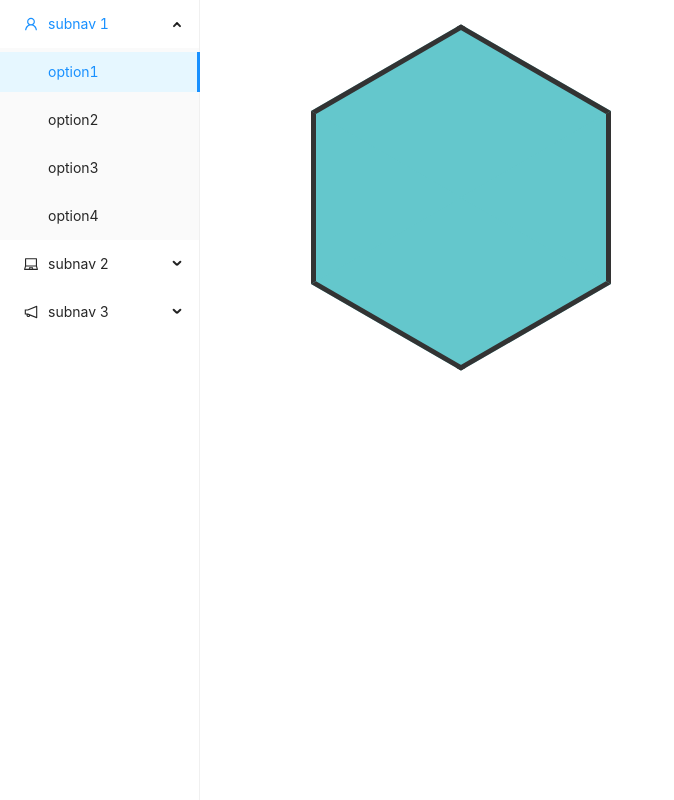
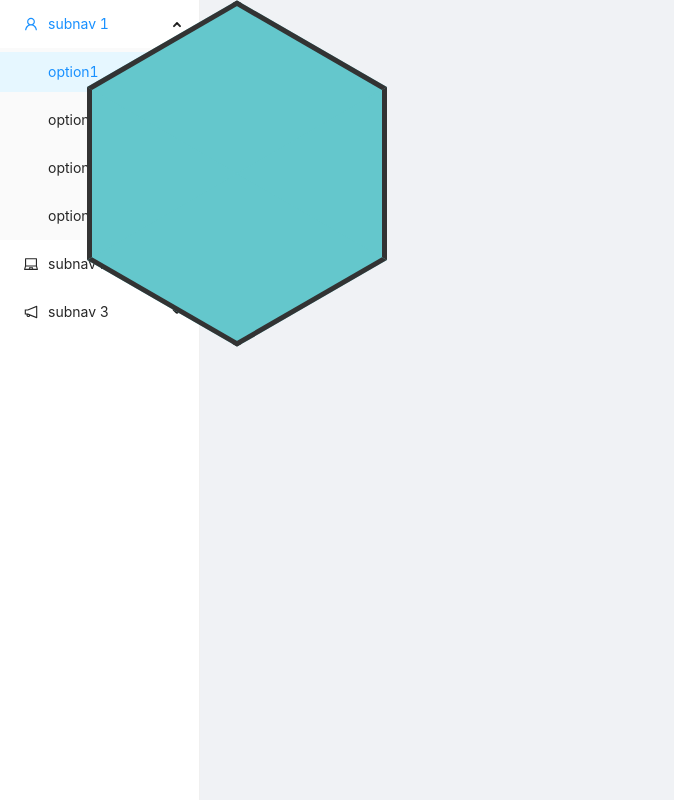
Before and after one commit to GeorgeSheppard/path-finder, a React (Create React App) app: page / in a window 1280 px wide. Shown: the whole page, without its empty margins (0-674 px from the left). Built offline with nearby package versions, Linux system fonts and the light colour scheme.

Commit message:
Removed extra components that weren't doing anything

```diff
--- a/src/Toolbar/toolbar.jsx
+++ b/src/Toolbar/toolbar.jsx
@@ -10,7 +10,7 @@ import "antd/dist/antd.css";
 import Canvas from "../Canvas/canvas";
 
 const { SubMenu } = Menu;
-const { Content, Sider } = Layout;
+const { Sider } = Layout;
 
 function Toolbar() {
   return (
@@ -47,18 +47,7 @@ function Toolbar() {
             </SubMenu>
           </Menu>
         </Sider>
-        <Layout>
-          <Content
-            className="site-layout-background"
-            style={{
-              padding: 24,
-              margin: 0,
-              height: "100vh",
-            }}
-          >
-            <Canvas />
-          </Content>
-        </Layout>
+				<Canvas />
       </Layout>
     </Layout>
   );
```
